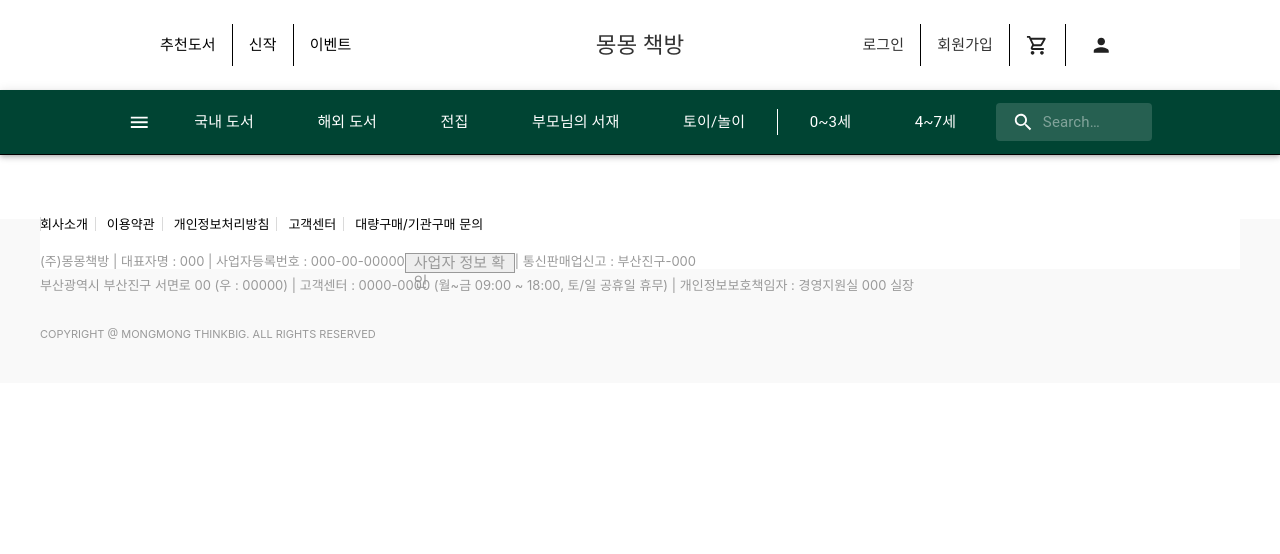
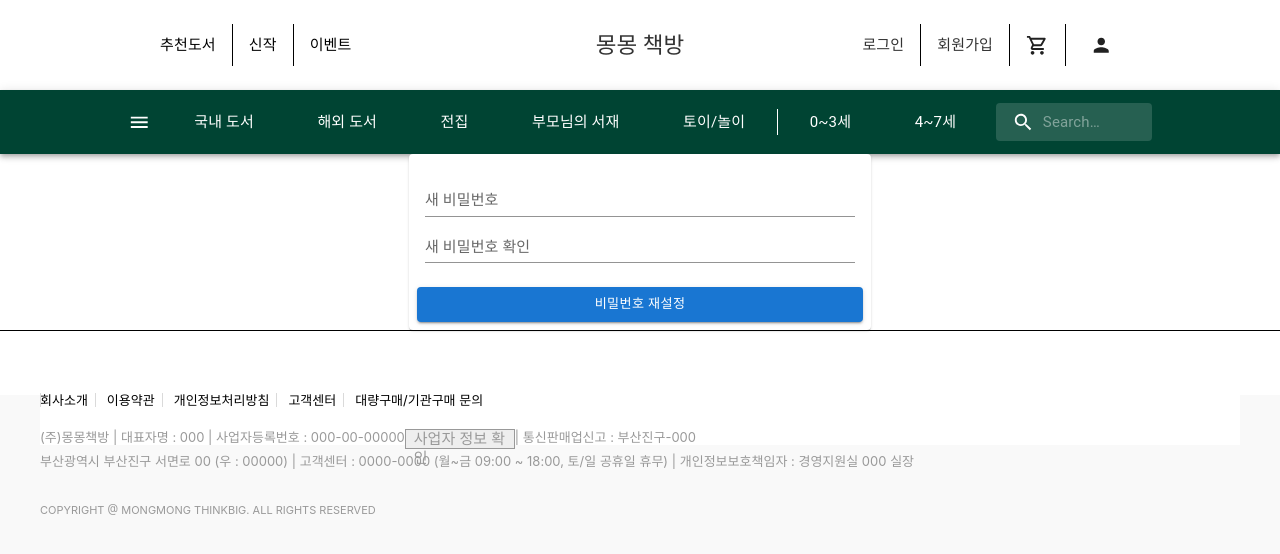
Before and after one commit to WebDevelope-onlinebookstore/mmbs-web, a React (Create React App) app: page /resetPassword in a window 1280 px wide. Shown: the top 554 px of the page. Built offline with nearby package versions, Linux system fonts and the light colour scheme.

Commit message:
0209 moon

```diff
--- a/package.json
+++ b/package.json
@@ -29,6 +29,7 @@
     "react-router-dom": "^6.7.0",
     "react-scripts": "5.0.1",
     "sort-by": "^1.2.0",
+    "sweetalert2": "^11.7.1",
     "typescript": "^4.9.4",
     "uuid": "^9.0.0",
     "web-vitals": "^2.1.4",
--- a/src/App.tsx
+++ b/src/App.tsx
@@ -18,10 +18,10 @@ import 국내도서 from "./pages/bookList/category/국내도서";
 import OrderPage from "./pages/Payment";
 import FindId from "./pages/FindId";
 import Cart from "./pages/Cart";
-import Review from "./pages/Review";
 import Gifts from "./pages/Gifts";
 import FindPassword from "./pages/FindPassword/idex";
 import Review from "./pages/Review"
+import ResetPassword from "./pages/ResetPassword"
 
 // component : Main Component //+
 // descriptiong : 전체 루트 컴포넌트 //
@@ -73,6 +73,7 @@ function App() {
                 <Route path='/cart' element={<Cart />} />
                 <Route path='/findId' element={<FindId />} />
                 <Route path='/findPassword' element={<FindPassword />} />
+                <Route path='/resetPassword' element={<ResetPassword />} />
                 <Route path='/review' element={<Review />} />
             </Routes>
             {/* // component : 마이페이지 화면 */}
--- a/src/pages/FindId/index.tsx
+++ b/src/pages/FindId/index.tsx
@@ -1,15 +1,12 @@
 import React, { useState } from 'react'
 import {Card, CardContent,TextField, CardActions,Button, Box} from '@mui/material';
-import { sign } from 'crypto';
 import axios from 'axios';
-import { error } from 'console';
-import { useCookies } from 'react-cookie';
 import { useUserStore } from '../../stores';
+
 
 export default function FindId() {
     const [userName, setName] = useState<string>('');
     const [userEmail, setEmail] = useState<string>('');
-    const [cookies, setCookies]=useCookies();
     const {user,setUser} = useUserStore();
 
     const findIdHandeler =() => {
@@ -29,17 +26,9 @@ export default function FindId() {
                 alert('아이디를 찾을 수 없습니다.')
                 return;
             }else{
-                alert('성공')
+                alert( responseData )
                 console.log(responseData)
             }
-            const {token, exprTime, user}=responseData.data;
-            const expires = new Date();
-            expires.setMilliseconds(expires.getMilliseconds+exprTime);
-            setCookies('token',token,{expires});
-            setUser(user);
-            alert(cookies.token);
-
-
         })
         .catch((error)=>{
             alert('아이디 찾기에 실패하였습니다.')
--- a/src/pages/FindPassword/idex.tsx
+++ b/src/pages/FindPassword/idex.tsx
@@ -1,17 +1,21 @@
 import React, { useState } from 'react'
 import {Card, CardContent,TextField, CardActions,Button, Box} from '@mui/material';
-import { sign } from 'crypto';
+import { useNavigate } from 'react-router-dom';
 import axios from 'axios';
 import { error } from 'console';
 import { useCookies } from 'react-cookie';
-import { useUserStore } from '../../stores';
+import { useFindIdStore, useUserStore } from '../../stores';
 
 export default function FindPassword() {
     const [userId, setId] = useState<string>('');
     const [userName, setName] = useState<string>('');
     const [userEmail, setEmail] = useState<string>('');
     const [cookies, setCookies]=useCookies();
+
     const {user,setUser} = useUserStore();
+    const {userFindId, setFindId} = useFindIdStore();
+
+    const navigator = useNavigate();
 
     const findIdHandeler =() => {
         if(userId.length === 0 ||userName.length === 0 || userEmail.length ===0){
@@ -26,19 +30,12 @@ export default function FindPassword() {
         axios.post("http://localhost:4080/api/auth/findPassword", data)
         .then((response)=>{
             const responseData = response.data;
-            console.log(responseData)
             if(!responseData.result){
                 alert('비밀번호를 찾을 수 없습니다.')
                 return;
             }
-            const {token, exprTime, user}=responseData.data;
-            const expires = new Date();
-            expires.setMilliseconds(expires.getMilliseconds+exprTime);
-            setCookies('token',token,{expires});
-            setUser(user);
-            alert(cookies.token);
-
-
+            setFindId(userId);
+            navigator('/resetPassword')
         })
         .catch((error)=>{
             alert('비밀번호 찾기에 실패하였습니다.')
--- /dev/null
+++ b/src/pages/ResetPassword/index.tsx
@@ -0,0 +1,68 @@
+import React, { useState } from 'react'
+import {Card, CardContent,TextField, CardActions,Button, Box} from '@mui/material';
+import axios from 'axios';
+import { useFindIdStore, useUserStore } from '../../stores';
+
+export default function ResetPassword() {
+    const [userPassword, setPassword] = useState<string>('');
+    const [userPassword2, setPassword2] = useState<string>('');
+
+    const {user,setUser} = useUserStore();
+    const {userFindId} = useFindIdStore();
+
+    const resetPasswordHandeler =() => {
+        if(userPassword.length === 0 || userPassword2.length ===0){
+        alert('새 비밀번호와 새 비밀번호 확인을 입력하세요.')
+        return;
+        }
+        const data ={
+            userId: userFindId,
+            userPassword,
+            userPassword2
+        }
+        axios.post("http://localhost:4080/api/auth/resetPassword", data)
+        .then((response)=>{
+            const responseData = response.data;
+            console.log(responseData)
+            if(!responseData.result){
+                alert('비밀번호 재확인을 다시 하십시요.')
+                return;
+            }else{
+                alert('성공')
+                console.log(responseData)
+            }
+        })
+        .catch((error)=>{
+            alert('비밀번호 재설정에 실패하였습니다.')
+        });
+
+    }
+  return (
+    <Box display={"flex"} justifyContent={"center"}>
+        <Card sx={{minWidth:275, maxWidth:"40vw"}}>
+            {user != null && (<>{user.userNickname}</>)}
+            <CardContent>
+                <TextField
+                    fullWidth
+                    label="새 비밀번호"
+                    type="userPassword"
+                    variant='standard'
+                    onChange={(e)=> setPassword(e.target.value)}
+                />
+                <TextField
+                    fullWidth
+                    label="새 비밀번호 확인"
+                    type="userPassword2"
+                    variant='standard'
+                    onChange={(e)=>setPassword2(e.target.value)}
+                />
+            </CardContent>
+            <CardActions color={'black'}>
+                <Button fullWidth onClick={()=>resetPasswordHandeler()} variant="contained">
+                    비밀번호 재설정
+                </Button>
+            </CardActions>
+        </Card>
+    </Box>
+  )
+}
--- a/src/pages/SignIn/index.tsx
+++ b/src/pages/SignIn/index.tsx
@@ -5,12 +5,13 @@ import axios from 'axios';
 import { error } from 'console';
 import { useCookies } from 'react-cookie';
 import { useUserStore } from '../../stores';
+import { useNavigate } from 'react-router-dom';
 
 export default function SingIn() {
     const [userId, setUserId] = useState<string>('');
     const [userPassword, setUserPassword] = useState<string>('');
     const [cookies, setCookies] = useCookies();
-
+    const navigator = useNavigate();
     const {user, setUser} = useUserStore();
 
     const signInHandeler =() => {
@@ -71,6 +72,23 @@ export default function SingIn() {
             >
               로그인
             </Button>
+
+            <Button
+              fullWidth
+              onClick={() => navigator('/findId')}
+
+              variant="contained"
+            >
+              아이디 찾기
+            </Button>
+
+            <Button
+              fullWidth
+              onClick={() =>  navigator('/findPassword')}
+              variant="contained"
+            >
+              비밀번호 찾기
+            </Button>
           </Box>
           <Box component="div" display="flex" mt={2}>
             <Typography>신규 사용자 이신가요?</Typography>
--- /dev/null
+++ b/src/stores/find-id.store.ts
@@ -0,0 +1,12 @@
+import {create} from 'zustand';
+interface UserIdStore{
+    userFindId: string;
+    setFindId:(userFindId: string) => void;
+}
+const useStore = create<UserIdStore>((set)=>({
+    userFindId: '',
+    setFindId:(userFindId: string)=>{
+        set((state)=>({...state ,userFindId}));
+    },
+}));
+export default useStore;
--- a/src/stores/index.ts
+++ b/src/stores/index.ts
@@ -1,4 +1,5 @@
 import useUserStore from "./user.store";
 import useSelectProductStore from "./select-product.store";
+import useFindIdStore from './find-id.store';
 
-export {useUserStore, useSelectProductStore};
+export {useUserStore, useSelectProductStore, useFindIdStore};
```
Also changed, not shown: 1 other file (tests, documents, lock files or other folders).
